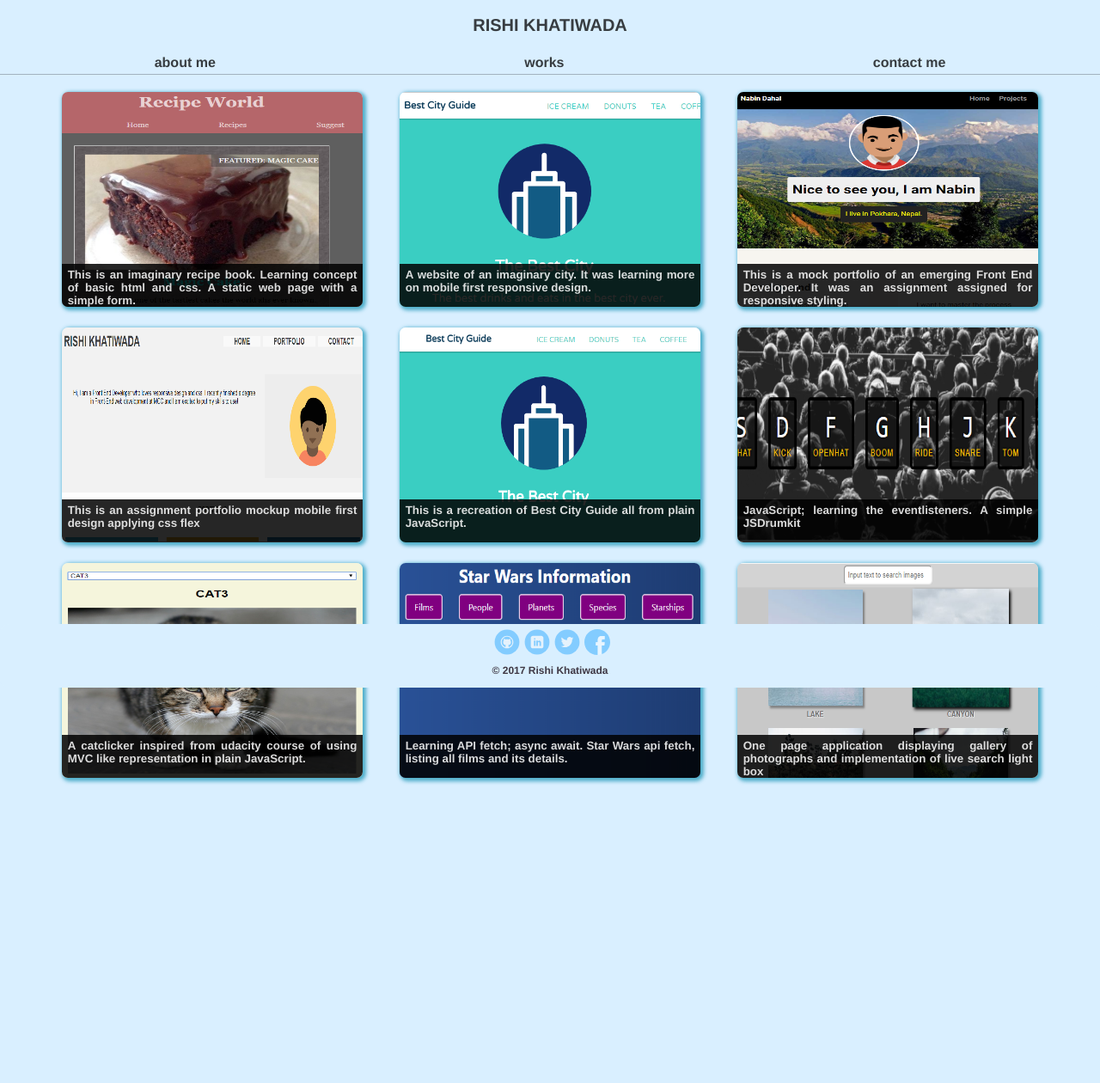
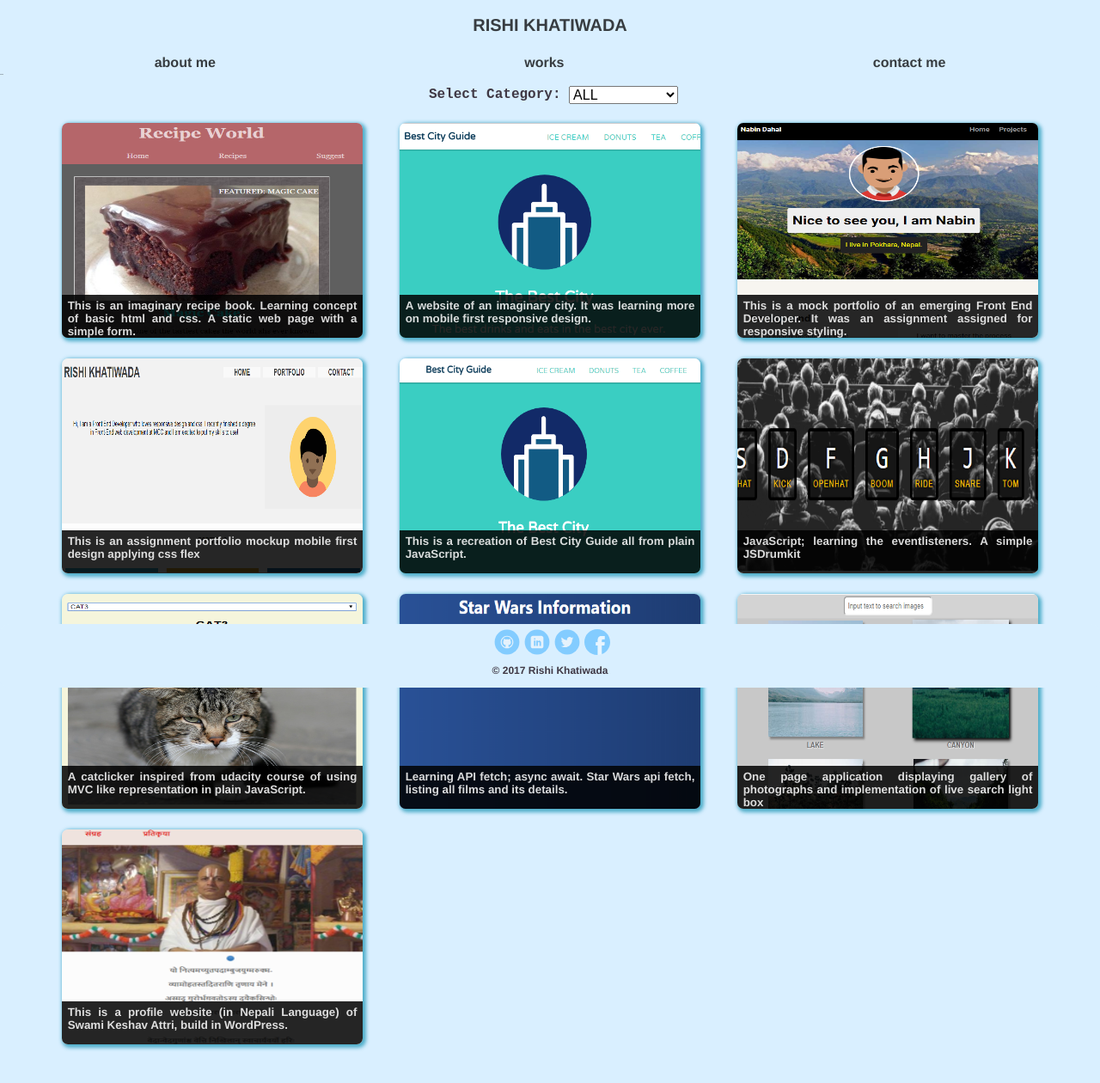
Before and after one commit to rsi2940/portfolio, an Angular app: page /works in a window 1280 px wide. Shown: the top 1260 px of the page at 86% size. Before the commit the page ends 1049 px from the top, so only its background shows below. Built offline with nearby package versions, Linux system fonts and the light colour scheme.

Commit message:
added form validation and works category

```diff
--- a/src/app/about/about.component.scss
+++ b/src/app/about/about.component.scss
@@ -14,6 +14,7 @@
   }
 
   @media (min-width: 960px) {
+    width: 90%;
     grid-template-areas: ' . ap  . p p p p p p p p p';
 
     > .ptags {
@@ -23,6 +24,10 @@
       margin-top: 5em;
     }
   }
+  @media (min-width: 1440px) {
+    width: 70%;
+  }
+
   > .ptags {
     grid-area: p;
     text-align: justify;
--- a/src/app/contact/contact.component.html
+++ b/src/app/contact/contact.component.html
@@ -27,7 +27,8 @@
 
   <div class="buttons">
     <input type="submit"
-           value="submit">
+           value="submit"
+           (click)="onSubmit()">
     <input type="button"
            value="cancel"
            (click)="onCancel()">
--- a/src/app/contact/contact.component.ts
+++ b/src/app/contact/contact.component.ts
@@ -11,11 +11,23 @@ export class ContactComponent implements OnInit {
   clientEmail: string;
   constructor() {}
 
-  ngOnInit() {}
+  ngOnInit() {
+    this.onCancel();
+  }
   onCancel() {
-    console.log(this.clientEmail);
     this.clientEmail = '';
     this.clientMessage = '';
     this.clientName = '';
   }
+  onSubmit() {
+    if (!this.clientName) {
+      this.clientName = '** required **';
+    }
+    if (!this.clientMessage) {
+      this.clientMessage = '** required **';
+    }
+    if (!this.clientEmail) {
+      this.clientEmail = '** required **';
+    }
+  }
 }
--- a/src/app/works/works.component.html
+++ b/src/app/works/works.component.html
@@ -1,7 +1,18 @@
-<!-- <pre><strong>My Works</strong></pre> -->
+<!--  -->
+<pre><strong>Select Category: </strong>
+<select (change)="select($event)"
+        name="options"
+        id="options">
+  <option value="all">ALL</option>
+  <option value="hc">HTML/CSS </option>
+  <option value="js">JAVASCRIPT</option>
+  <option value="wp">WORDPRESS</option>
+</select></pre>
 <div class="container">
 
-  <div class="portfolio">
+  <div *ngIf="htmlcss"
+       class="portfolio">
+    <a href="">
       <div class="magiccake">
         <img [src]="magiccake"
              [alt]="magiccakeAlt"
@@ -12,11 +23,12 @@
             {{magiccakeAlt}}
           </p>
         </div>
-
       </div>
-
+    </a>
   </div>
-  <div class="portfolio">
+  <div *ngIf="htmlcss"
+       class="portfolio">
+    <a href="">
       <div class="best-city">
         <img [src]="bestcityguide"
              [alt]="bestcityguideAlt"
@@ -27,11 +39,12 @@
             {{bestcityguideAlt}}
           </p>
         </div>
-
       </div>
-
+    </a>
   </div>
-  <div class="portfolio">
+  <div *ngIf="htmlcss"
+       class="portfolio">
+    <a href="">
       <div class="mockprofile">
         <img [src]="mockprofile"
              [alt]="mockprofileAlt"
@@ -42,11 +55,12 @@
             {{mockprofileAlt}}
           </p>
         </div>
-
       </div>
-
+    </a>
   </div>
-  <div class="portfolio">
+  <div *ngIf="htmlcss"
+       class="portfolio">
+    <a href="">
       <div class="layout-tech">
         <img [src]="layouttech"
              [alt]="layouttechAlt"
@@ -56,12 +70,13 @@
           <p>
             {{layouttechAlt}}
           </p>
-
         </div>
       </div>
-
+    </a>
   </div>
-  <div class="portfolio">
+  <div *ngIf="js"
+       class="portfolio">
+    <a href="">
       <div class="jsdom">
         <img [src]="jsdom"
              [alt]="jsdomAlt"
@@ -72,11 +87,12 @@
             {{jsdomAlt}}
           </p>
         </div>
-
       </div>
-
+    </a>
   </div>
-  <div class="portfolio">
+  <div *ngIf="js"
+       class="portfolio">
+    <a href="">
       <div class="jsdrumkit">
         <img [src]="jsdrumkit"
              [alt]="jsdrumkitAlt"
@@ -87,11 +103,12 @@
             {{jsdrumkitAlt}}
           </p>
         </div>
-
       </div>
-
+    </a>
   </div>
-  <div class="portfolio">
+  <div *ngIf="js"
+       class="portfolio">
+    <a href="">
       <div class="catclick">
         <img [src]="catclick"
              [alt]="catclickAlt"
@@ -102,11 +119,12 @@
             {{catclickAlt}}
           </p>
         </div>
-
       </div>
-
+    </a>
   </div>
-  <div class="portfolio">
+  <div *ngIf="js"
+       class="portfolio">
+    <a href="">
       <div class="apifetch">
         <img [src]="apifetch"
              [alt]="apifetchAlt"
@@ -117,11 +135,12 @@
             {{apifetchAlt}}
           </p>
         </div>
-
       </div>
-
+    </a>
   </div>
-  <div class="portfolio">
+  <div *ngIf="js"
+       class="portfolio">
+    <a href="">
       <div class="lightbox">
         <img [src]="lightbox"
              [alt]="lightboxAlt"
@@ -132,8 +151,25 @@
             {{lightboxAlt}}
           </p>
         </div>
+      </div>
+    </a>
+  </div>
 
+  <div *ngIf="wordpress"
+       class="portfolio">
+    <a href="">
+      <div class="dadsprofile">
+        <img [src]="dadsprofile"
+             [alt]="dadsprofileAlt"
+             (mouseover)="dadsprofileCh()"
+             (mouseout)="setUrl()">
+        <div class="altP">
+          <p>
+            {{dadsprofileAlt}}
+          </p>
+        </div>
+      </div>
+    </a>
   </div>
 
 </div>
-</div>
--- a/src/app/works/works.component.scss
+++ b/src/app/works/works.component.scss
@@ -4,7 +4,7 @@
   //margin: 1em 0.5em;
   display: flex;
   width: 90vw;
-  //padding-top: 2.25em;
+  padding-top: 2.25em;
   padding-bottom: 0.25em;
   margin: 0 auto;
   flex-wrap: wrap;
@@ -12,8 +12,13 @@
   > .portfolio {
     padding: 0.5em;
   }
+
   @media (min-width: 960px) {
+    //justify-content: space-between;
     justify-content: space-between;
+  }
+  @media (min-width: 1440px) {
+    width: 70%;
   }
 }
 
@@ -33,9 +38,10 @@ pre {
     z-index: 1;
   }
 }
+
 .portfolio {
   margin-top: 0.5em;
-
+  > a {
     > div {
       width: 350px;
       height: 250px;
@@ -74,3 +80,4 @@ pre {
       }
     }
   }
+}
--- a/src/app/works/works.component.ts
+++ b/src/app/works/works.component.ts
@@ -15,6 +15,7 @@ export class WorksComponent implements OnInit {
   catclick: string;
   apifetch: string;
   lightbox: string;
+  dadsprofile: string;
 
   magiccakeAlt: string;
   mockprofileAlt: string;
@@ -25,11 +26,40 @@ export class WorksComponent implements OnInit {
   catclickAlt: string;
   apifetchAlt: string;
   lightboxAlt: string;
+  dadsprofileAlt: string;
+
+  // selection: string;
+
+  htmlcss: boolean;
+  js: boolean;
+  wordpress: boolean;
+
   constructor() {}
 
   ngOnInit() {
     this.setUrl();
     this.setAlt();
+    this.setAll();
+  }
+  setAll() {
+    this.htmlcss = true;
+    this.js = true;
+    this.wordpress = true;
+  }
+  setHC() {
+    this.htmlcss = true;
+    this.js = false;
+    this.wordpress = false;
+  }
+  setJS() {
+    this.htmlcss = false;
+    this.js = true;
+    this.wordpress = false;
+  }
+  setWP() {
+    this.htmlcss = false;
+    this.js = false;
+    this.wordpress = true;
   }
   setUrl() {
     this.magiccake = '../../assets/image/works/magiccake.bmp';
@@ -41,6 +71,7 @@ export class WorksComponent implements OnInit {
     this.catclick = '../../assets/image/works/catclickermvo.png';
     this.apifetch = '../../assets/image/works/apifetchjs.png';
     this.lightbox = '../../assets/image/works/lightbox.png';
+    this.dadsprofile = '../../assets/image/works/keshavattri.png';
   }
   setAlt() {
     this.magiccakeAlt =
@@ -61,6 +92,8 @@ export class WorksComponent implements OnInit {
       'Learning API fetch; async await. Star Wars api fetch, listing all films and its details.';
     this.lightboxAlt =
       'One page application displaying gallery of photographs and implementation of live search light box';
+    this.dadsprofileAlt =
+      'This is a profile website (in Nepali Language) of Swami Keshav Attri, build in WordPress.';
   }
 
   magiccakeCh() {
@@ -90,4 +123,21 @@ export class WorksComponent implements OnInit {
   lightboxCh() {
     this.lightbox = '../../assets/image/works/lightbox2.png';
   }
+  dadsprofileCh() {
+    this.dadsprofile = '../../assets/image/works/keshavattri2.png';
+  }
+
+  select(selection) {
+    selection = selection.target.value;
+    if (selection === 'all') {
+      this.setAll();
+    } else if (selection === 'hc') {
+      this.setHC();
+    } else if (selection === 'js') {
+      this.setJS();
+    } else if (selection === 'wp') {
+      this.setWP();
+    }
+    // console.log(selection.target.value);
+  }
 }
```
Also changed, not shown: src/app/app.component.scss (+0 -13 lines), src/assets/image/works/keshavattri.png (added), src/assets/image/works/keshavattri2.png (added). Lines whose indentation alone changed are shown as unchanged.
